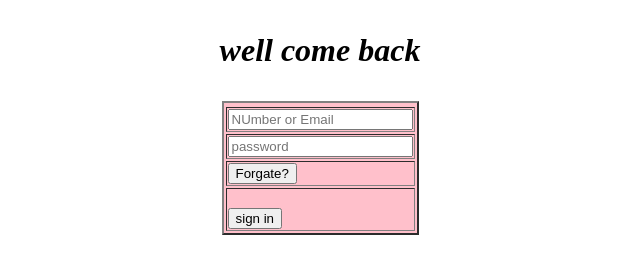
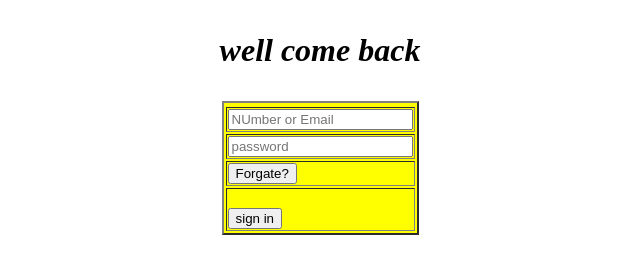
Before and after one commit to hizbullahburiro6-art/index, a plain HTML site: page hizet.html in a window 1280 px wide. Shown: the whole page, without its empty margins (320-960 px from the left). Drawn offline with Linux system fonts and the light colour scheme.

Commit message:
hizet.html

```diff
--- a/hizet.html
+++ b/hizet.html
@@ -9,7 +9,7 @@
     <center>
 
    <h1> <p> <b> <i> well come back</i></b></p> </h1>
-    <table border="2" bgcolor="pink">
+    <table border="2" bgcolor="yellow">
         <tr>
         <foam action="" size="30%" >
         <tr>
```
